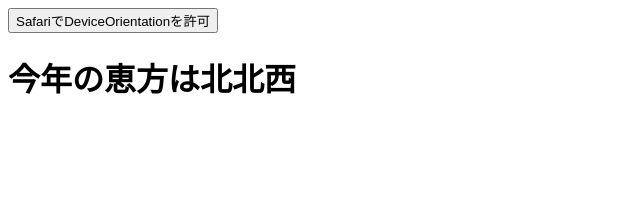
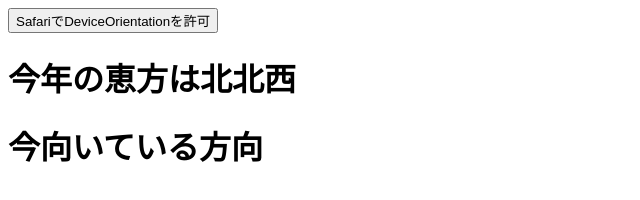
Before and after one commit to n-yamachi/ehou, a plain HTML site: page index.html in a window 1280 px wide. Shown: the whole page, without its empty margins (0-640 px from the left). Drawn offline with Linux system fonts and the light colour scheme.

Commit message:
表示変更

```diff
--- a/index.html
+++ b/index.html
@@ -9,7 +9,9 @@
 <body>
     <input type="button" id="permit" value="SafariでDeviceOrientationを許可" />
     <div id='ehou'></div>
-    <div id='direction'></div>
+    <div id='direction'>
+        <h1>今向いている方向</h1>
+    </div>
     <script type="text/javascript" src="index.js"></script>
 </body>
 
```
